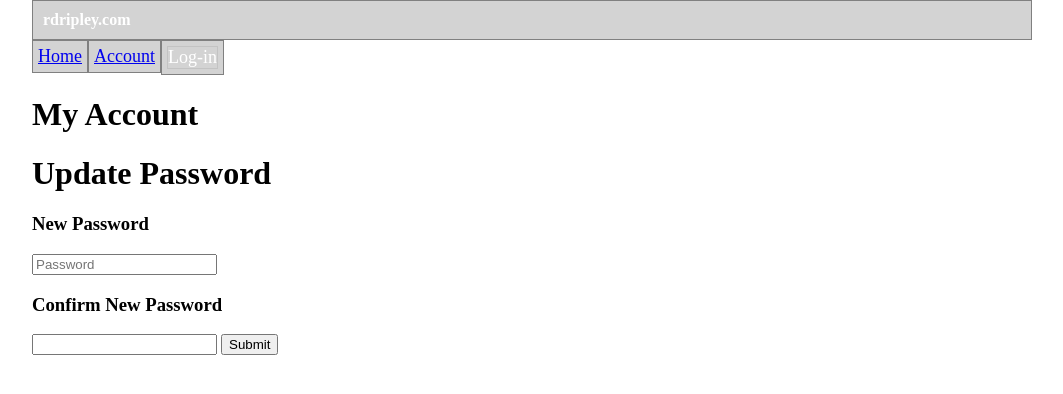
After one commit to rdripley/forum, a PHP site: page /account.php in a window 1280 px wide. The commit adds this page. Shown: the top 394 px of the page, without its empty margins (108-1171 px from the left). Run offline with PHP 8.4, Linux system fonts and the light colour scheme; some libraries are stand-ins or nearby versions.

Commit message:
create account.php page and link it in header

```diff
--- /dev/null
+++ b/public/account.php
@@ -0,0 +1,19 @@
+<?php require('header.php'); ?>
+
+<?php require('database.php'); ?>
+
+<h1> My Account </h1>
+
+<h1> Update Password </h1>
+
+<form action="new_password.php" method="post">
+	<h3> New Password
+	</h3>
+		<input name="New Password" placeholder="Password">
+	<h3> Confirm New Password
+	</h3>
+		<input name="Confirm Password">
+	<button type="submit"> Submit </button>
+</form>
+
+<?php require('footer.php'); ?>
--- a/public/header.php
+++ b/public/header.php
@@ -167,7 +167,7 @@
 				</li>
 
 				<li>
-					<a href="Account.html">Account</a>
+					<a href="account.php">Account</a>
 				</li>
 
 				<li>
```
Also changed, not shown: public/new_password.php (added, +19 -0 lines), public/reply.php (indentation only).
